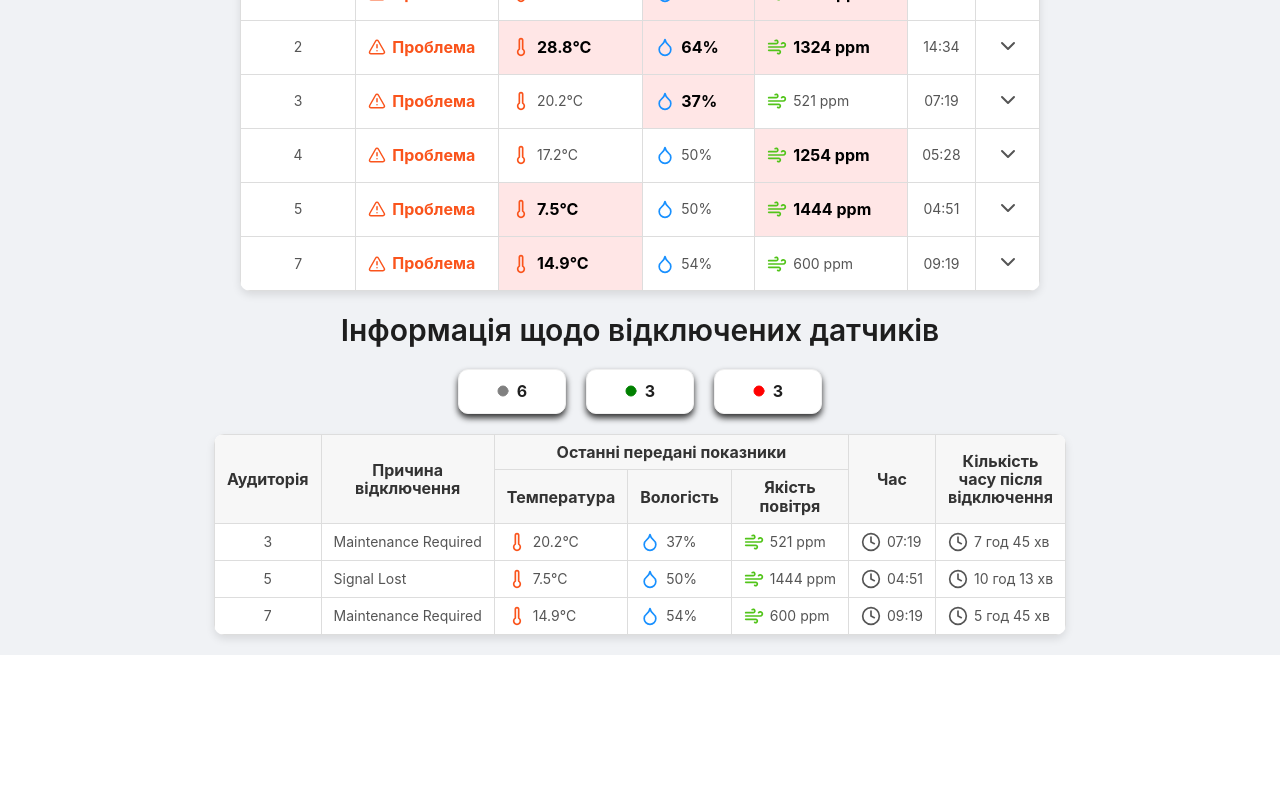
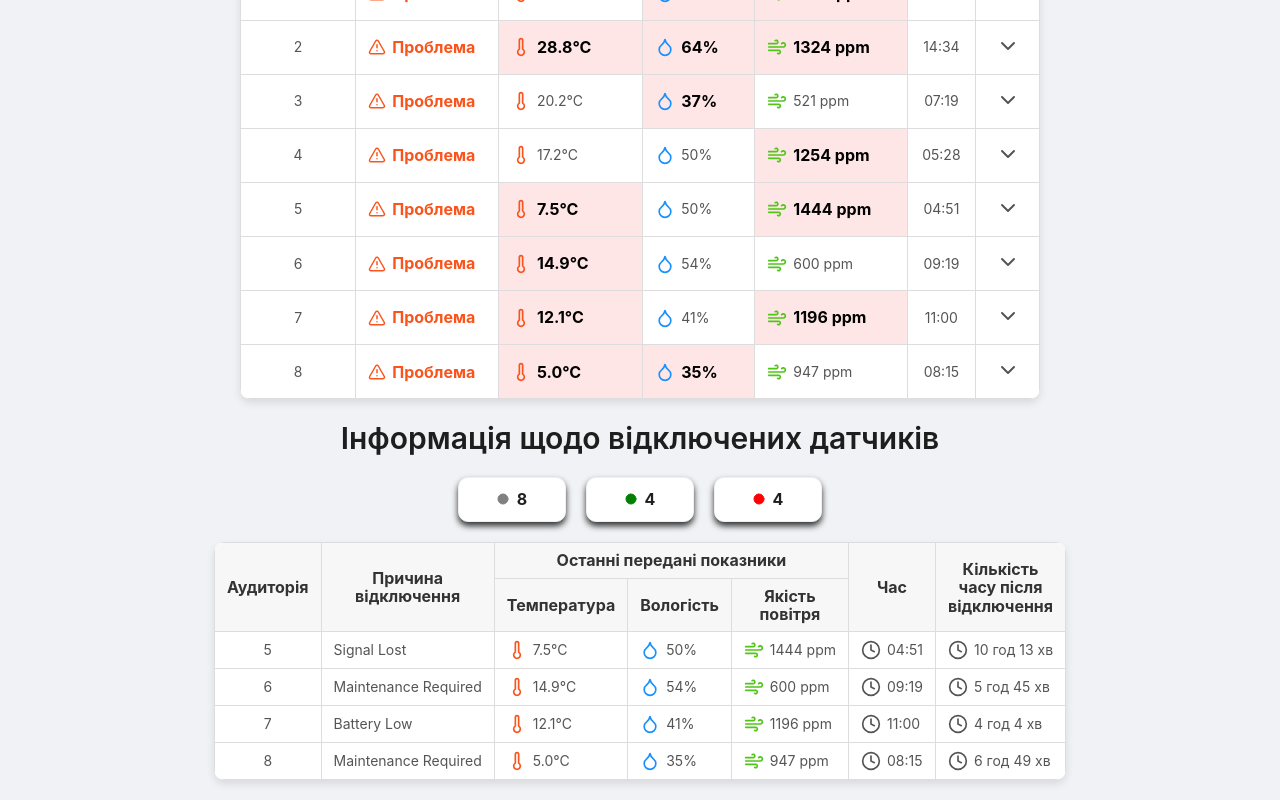
Before and after one commit to MykolaZhigun/degrees_ksu, a React (Create React App) app: page / in a window 1280 px wide. Shown: the part 790-1590 px from the top of the page. Before the commit the page ends 1445 px from the top, so only its background shows below. Built offline with nearby package versions, Linux system fonts and the light colour scheme.

Commit message:
Update SensorsInfo.js to set isWorking to true for the first sensor and add two new sensors with random data

```diff
--- a/src/info/SensorsInfo.js
+++ b/src/info/SensorsInfo.js
@@ -77,7 +77,7 @@ const sensorsInfo = [
         airQuality: Math.floor(Math.random() * 1101) + 400,
         temperature: (Math.random() * (35.1)).toFixed(1),
         humidity: Math.floor(Math.random() * 51 + 25),
-        isWorking: false,
+        isWorking: true,
         reason: getRandomReason(),
         time: getRandomTime(),
         dateTime: getRandomDate(false)
@@ -103,6 +103,16 @@ const sensorsInfo = [
         dateTime: getRandomDate(false)
     },
     {
+        name: "6",
+        airQuality: Math.floor(Math.random() * 1101) + 400,
+        temperature: (Math.random() * (35.1)).toFixed(1),
+        humidity: Math.floor(Math.random() * 51 + 25),
+        isWorking: false,
+        reason: getRandomReason(),
+        time: getRandomTime(),
+        dateTime: getRandomDate(false)
+    },
+    {
         name: "7",
         airQuality: Math.floor(Math.random() * 1101) + 400,
         temperature: (Math.random() * (35.1)).toFixed(1),
@@ -111,7 +121,17 @@ const sensorsInfo = [
         reason: getRandomReason(),
         time: getRandomTime(),
         dateTime: getRandomDate(false)
-    }
+    },
+    {
+        name: "8",
+        airQuality: Math.floor(Math.random() * 1101) + 400,
+        temperature: (Math.random() * (35.1)).toFixed(1),
+        humidity: Math.floor(Math.random() * 51 + 25),
+        isWorking: false,
+        reason: getRandomReason(),
+        time: getRandomTime(),
+        dateTime: getRandomDate(false)
+    },
 ];
 
 sensorsInfo.forEach(sensor => {
```
